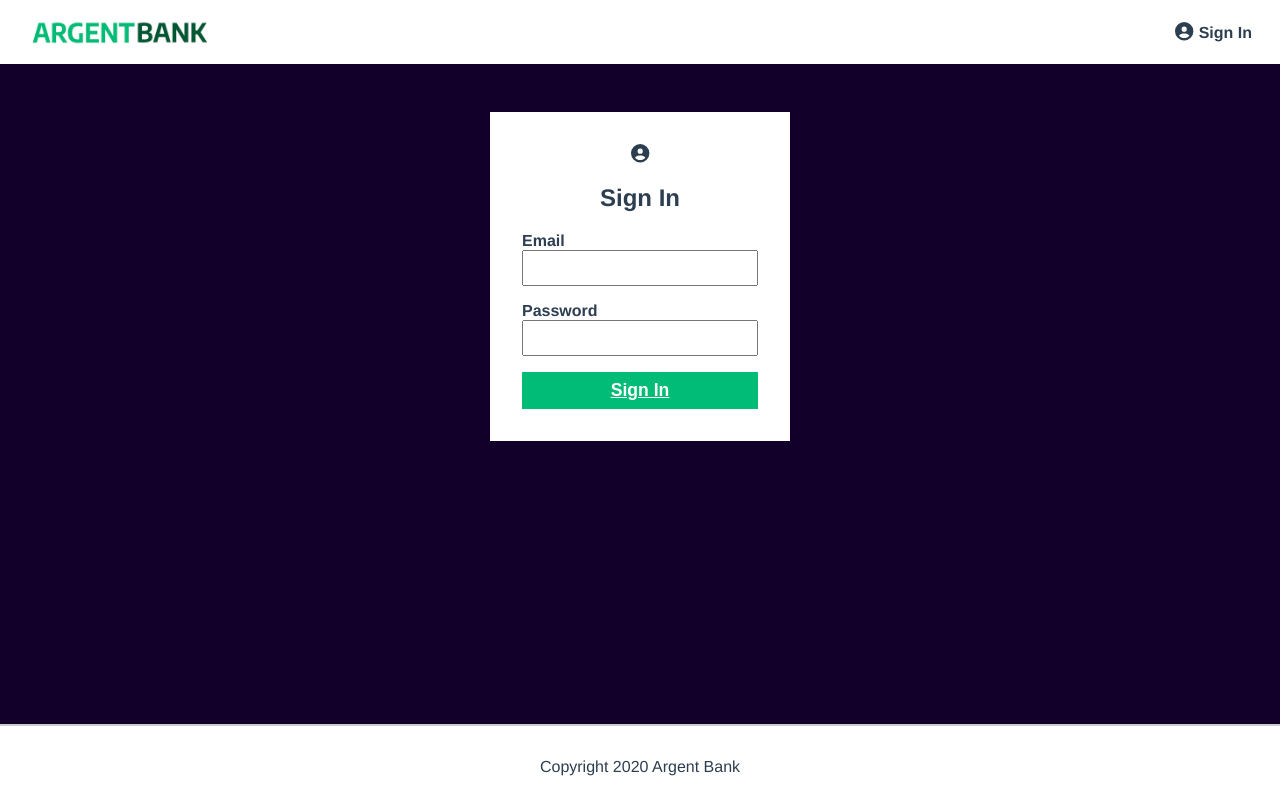
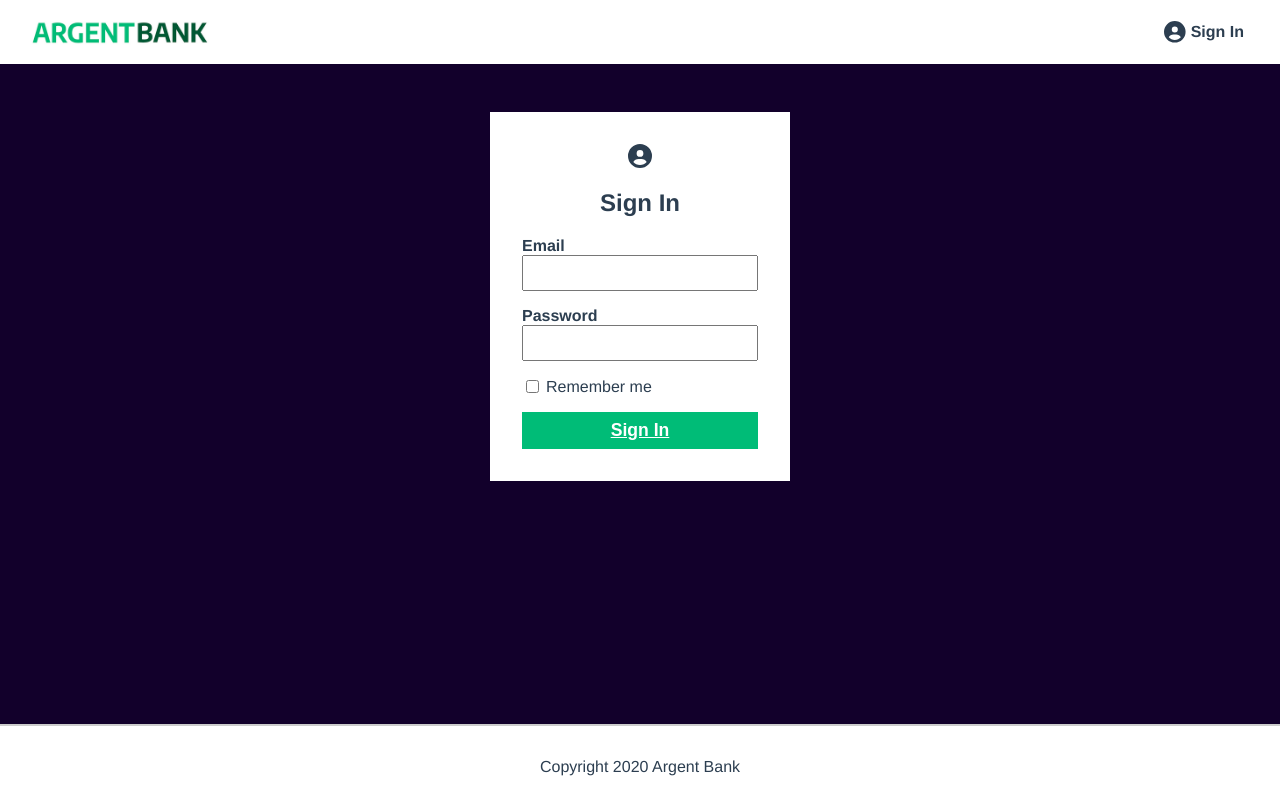
Before and after one commit to Dolina31/P11-Openclassroom, a React (Create React App) app: page /login in a window 1280 px wide. Built offline with nearby package versions, Linux system fonts and the light colour scheme.

Commit message:
modification du code pour une meilleur utilisation de redux, le token est desormais stocker dans le store

```diff
--- a/package.json
+++ b/package.json
@@ -4,6 +4,7 @@
   "private": true,
   "dependencies": {
     "@fortawesome/fontawesome-svg-core": "^6.4.2",
+    "@fortawesome/free-brands-svg-icons": "^6.4.2",
     "@fortawesome/free-regular-svg-icons": "^6.4.2",
     "@fortawesome/free-solid-svg-icons": "^6.4.2",
     "@fortawesome/react-fontawesome": "^0.2.0",
@@ -19,6 +20,7 @@
     "nodemon": "^3.0.1",
     "react": "^18.2.0",
     "react-dom": "^18.2.0",
+    "react-fontawesome": "^1.7.1",
     "react-redux": "^8.1.2",
     "react-router-dom": "^6.16.0",
     "react-scripts": "5.0.1",
--- a/src/app/store.js
+++ b/src/app/store.js
@@ -1,5 +1,5 @@
 import { configureStore } from "@reduxjs/toolkit";
-import userReducer from "../features/userSlice"; // Changez l'importation ici
+import userReducer from "../features/userSlice";
 
 export default configureStore({
   reducer: {
--- a/src/components/Navigation.js
+++ b/src/components/Navigation.js
@@ -1,9 +1,23 @@
 import React from "react";
 import { NavLink } from "react-router-dom";
 import { FontAwesomeIcon } from "@fortawesome/react-fontawesome";
-import { faCircleUser } from "@fortawesome/free-solid-svg-icons";
+import {
+  faCircleUser,
+  faRightFromBracket,
+} from "@fortawesome/free-solid-svg-icons";
+import { useSelector, useDispatch } from "react-redux";
+import { useNavigate } from "react-router-dom";
+import { setToken } from "../features/userSlice";
 
 const Navigation = () => {
+  const token = useSelector((state) => state.user.token);
+  const dispatch = useDispatch();
+  const navigate = useNavigate();
+
+  const handleSignOut = () => {
+    dispatch(setToken(null));
+  };
+
   return (
     <nav className="main-nav">
       <NavLink className="main-nav-logo" to="/">
@@ -14,15 +28,25 @@ const Navigation = () => {
         />
         <h1 className="sr-only">Argent Bank</h1>
       </NavLink>
-      <div>
-        <NavLink className="main-nav-item" to="/login">
-          <FontAwesomeIcon
-            icon={faCircleUser}
-            className="sign-in-icon nav-icon"
-          />
-          Sign In
-        </NavLink>
-      </div>
+      {token ? (
+        <div className="main-nav-item-position">
+          <NavLink className="main-nav-item" to="/">
+            <FontAwesomeIcon icon={faCircleUser} className="icon" />
+            Tony
+          </NavLink>
+          <NavLink className="main-nav-item" to="/" onClick={handleSignOut}>
+            <FontAwesomeIcon icon={faRightFromBracket} className="icon" />
+            Sign Out
+          </NavLink>
+        </div>
+      ) : (
+        <div>
+          <NavLink className="main-nav-item" to="/login">
+            <FontAwesomeIcon icon={faCircleUser} className="icon" />
+            Sign In
+          </NavLink>
+        </div>
+      )}
     </nav>
   );
 };
--- a/src/components/SignInForm.js
+++ b/src/components/SignInForm.js
@@ -1,36 +1,36 @@
-import React from "react";
+import React, { useState } from "react";
 import { FontAwesomeIcon } from "@fortawesome/react-fontawesome";
 import { faCircleUser } from "@fortawesome/free-solid-svg-icons";
 import { useDispatch, useSelector } from "react-redux";
-import { setEmail, setPassword, userLogin } from "../features/userSlice";
+import { setToken, userLogin } from "../features/userSlice";
 import { useNavigate } from "react-router-dom";
 
 const SignInForm = () => {
-  const email = useSelector((state) => state.user.email);
-  const password = useSelector((state) => state.user.password);
+  const [email, setEmail] = useState("");
+  const [password, setPassword] = useState("");
   const dispatch = useDispatch();
   const navigate = useNavigate();
 
-  const handleEmailChange = (e) => {
-    dispatch(setEmail(e.target.value));
-  };
-
-  const handlePasswordChange = (e) => {
-    dispatch(setPassword(e.target.value));
-  };
-
   const handleSubmit = async (e) => {
     e.preventDefault();
+
     const formData = { email, password };
 
     const res = await dispatch(userLogin(formData));
     const resData = res.payload;
 
-    if (resData.body.token) {
+    const token = resData.body.token;
+
+    dispatch(setToken(token));
+
+    if (!token) {
       navigate("/user");
+    } else {
+      console.log(
+        "Erreur d'authentification : le token est manquant ou invalide"
+      );
     }
   };
-
   return (
     <section className="sign-in-content">
       <FontAwesomeIcon icon={faCircleUser} className="sign-in-icon" />
@@ -42,8 +42,7 @@ const SignInForm = () => {
             type="text"
             id="email"
             name="email"
-            value={email}
-            onChange={handleEmailChange}
+            onChange={(e) => setEmail(e.target.value)}
           />
         </div>
         <div className="input-wrapper">
@@ -52,9 +51,12 @@ const SignInForm = () => {
             type="password"
             id="password"
             name="password"
-            value={password}
-            onChange={handlePasswordChange}
+            onChange={(e) => setPassword(e.target.value)}
           />
+        </div>
+        <div className="input-remember">
+          <label htmlFor="remember-me">Remember me</label>
+          <input type="checkbox" id="remember-me" />
         </div>
         <button className="sign-in-button" onClick={handleSubmit}>
           Sign In
--- a/src/features/userSlice.js
+++ b/src/features/userSlice.js
@@ -3,16 +3,11 @@ import { createSlice, createAsyncThunk } from "@reduxjs/toolkit";
 const userSlice = createSlice({
   name: "user",
   initialState: {
-    email: "",
-    password: "",
-    token: null,
+    token: "",
   },
   reducers: {
-    setEmail: (state, action) => {
-      state.email = action.payload;
-    },
-    setPassword: (state, action) => {
-      state.password = action.payload;
+    setToken: (state, action) => {
+      state.token = action.payload;
     },
   },
 });
@@ -27,12 +22,12 @@ export const userLogin = createAsyncThunk(
         "Content-Type": "application/json",
       },
     });
+
     const data = await response.json();
 
     return data;
   }
 );
 
-export const { setEmail, setPassword } = userSlice.actions;
-export const selectIsUserLoggedIn = (state) => !!state.user.token;
+export const { setToken } = userSlice.actions;
 export default userSlice.reducer;
--- a/src/style/main.css
+++ b/src/style/main.css
@@ -61,9 +61,16 @@ html {
     color: #42b983;
   }
 
+  .main-nav-item-position {
+    display: flex;
+    flex-direction: row;
+  }
   .main-nav-item {
+    display: flex;
+    gap: 5px;
+    align-items: center;
     text-decoration: none;
-    margin-right: 0.5rem;
+    margin-right: 1rem;
   }
 
   .main-nav-item:hover {
@@ -186,7 +193,7 @@ html {
   }
 
   .sign-in-icon {
-    font-size: 1.15rem;
+    font-size: 1.50rem;
   }
 
   .nav-icon {
@@ -219,6 +226,10 @@ html {
     padding: 5px;
     font-size: 1.2rem;
   }
+
+.icon {
+  font-size: 1.35em;
+}
 
   .footer {
     display: flex;
```
Also changed, not shown: 1 other file (tests, documents, lock files or other folders).
